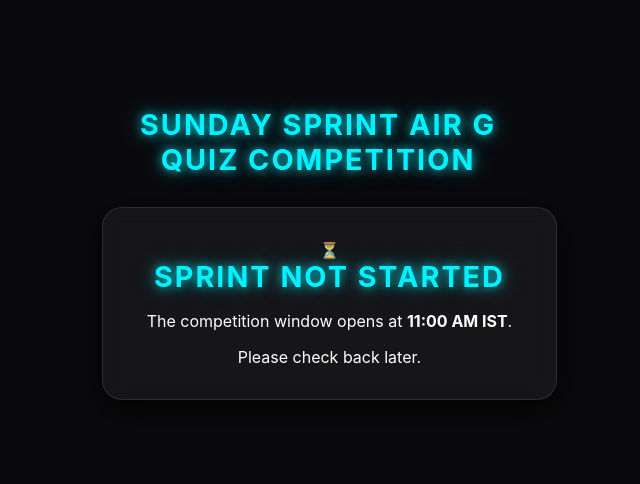
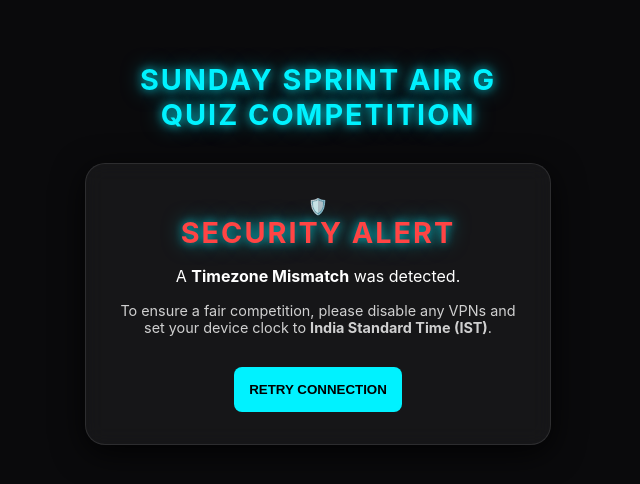
Before and after one commit to HarshSalunkhe2005/quiz-project, a React (Vite) app: page / in a window 1280 px wide. Shown: the part 166-650 px from the top of the page, without its empty margins (322-962 px from the left). Built offline with nearby package versions, Linux system fonts and the light colour scheme; no server answers.

Commit message:
featuret: implement timezone-based VPN detection and automated time-gating

```diff
--- a/src/App.jsx
+++ b/src/App.jsx
@@ -6,9 +6,11 @@ import ResultPage from './pages/ResultPage';
 import AdminDashboard from './pages/AdminDashboard';
 import PreSprintPage from './pages/PreSprintPage';
 import PostSprintPage from './pages/PostSprintPage';
+import SecurityErrorPage from './pages/SecurityErrorPage';
 import quizData from './data/questions.json';
 import './styles/App.css';
 import { supabase } from './lib/supabaseClient';
+import { isIST } from './utils/security';
 
 function App() {
   const [user, setUser] = useState(null);
@@ -20,7 +22,8 @@ function App() {
   const PASS1 = import.meta.env.VITE_ADMIN_PASS_1;
   const PASS2 = import.meta.env.VITE_ADMIN_PASS_2;
 
-  // Time Logic
+  // Security & Time Logic
+  const isTimezoneValid = isIST();
   const now = new Date();
   const currentHour = now.getHours();
   const isBeforeSprint = currentHour < 11;
@@ -29,12 +32,10 @@ function App() {
   const isAdminView = view === 'ADMIN_AUTH' || view === 'ADMIN_DASHBOARD';
 
   useEffect(() => {
-    // 1. Detect /admin URL
     if (window.location.pathname === '/admin') {
       setView('ADMIN_AUTH');
     }
 
-    // 2. Secret Shortcut: Shift + A
     const handleKeyDown = (e) => {
       if (e.shiftKey && e.key === 'A') {
         setView('ADMIN_AUTH');
@@ -90,9 +91,15 @@ function App() {
       <main className="content-area">
         {view === 'LANDING' && !isAdminView && (
           <>
-            {isBeforeSprint && <PreSprintPage />}
-            {isAfterSprint && <PostSprintPage />}
-            {isLive && <LandingPage onStart={handleStartLanding} />}
+            {!isTimezoneValid ? (
+              <SecurityErrorPage />
+            ) : (
+              <>
+                {isBeforeSprint && <PreSprintPage />}
+                {isAfterSprint && <PostSprintPage />}
+                {isLive && <LandingPage onStart={handleStartLanding} />}
+              </>
+            )}
           </>
         )}
 
@@ -112,7 +119,6 @@ function App() {
           <ResultPage score={finalScore} name={user?.name} />
         )}
 
-        {/* GLASSMORPHISM ADMIN LOGIN */}
         {view === 'ADMIN_AUTH' && (
           <div className="admin-auth-overlay fade-in">
             <div className="glass-panel">
--- /dev/null
+++ b/src/pages/SecurityErrorPage.jsx
@@ -0,0 +1,20 @@
+import React from 'react';
+
+const SecurityErrorPage = () => {
+  return (
+    <div className="glass-card fade-in">
+      <div className="status-icon">🛡️</div>
+      <h2 className="neon-text" style={{ color: '#ff4444' }}>Security Alert</h2>
+      <p>A <b>Timezone Mismatch</b> was detected.</p>
+      <p style={{ fontSize: '0.9rem', opacity: 0.8 }}>
+        To ensure a fair competition, please disable any VPNs and set your
+        device clock to <b>India Standard Time (IST)</b>.
+      </p>
+      <button onClick={() => window.location.reload()} className="start-btn" style={{ marginTop: '1rem' }}>
+        RETRY CONNECTION
+      </button>
+    </div>
+  );
+};
+
+export default SecurityErrorPage;
--- /dev/null
+++ b/src/utils/security.jsx
@@ -0,0 +1,13 @@
+export const isIST = () => {
+  const offset = new Date().getTimezoneOffset();
+  const timezone = Intl.DateTimeFormat().resolvedOptions().timeZone;
+
+  // India is UTC +5:30, which is -330 minutes in JS offset
+  const hasCorrectOffset = offset === -330;
+
+  // Common strings for Indian timezones
+  const validZones = ['Asia/Kolkata', 'Asia/Chennai', 'Asia/New Delhi', 'Asia/Mumbai', 'Asia/Calcutta'];
+  const hasCorrectZone = validZones.includes(timezone);
+
+  return hasCorrectOffset && hasCorrectZone;
+};
```
